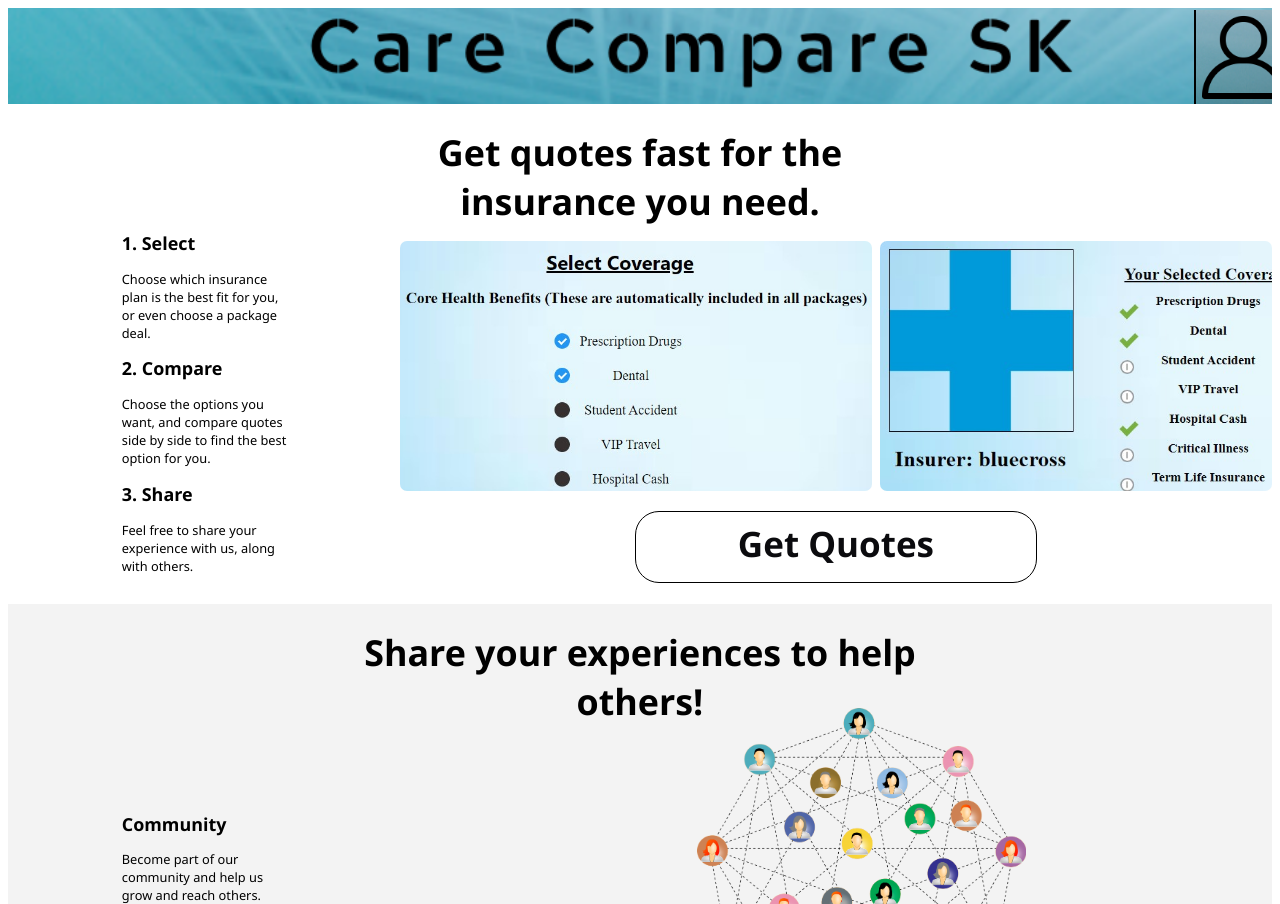
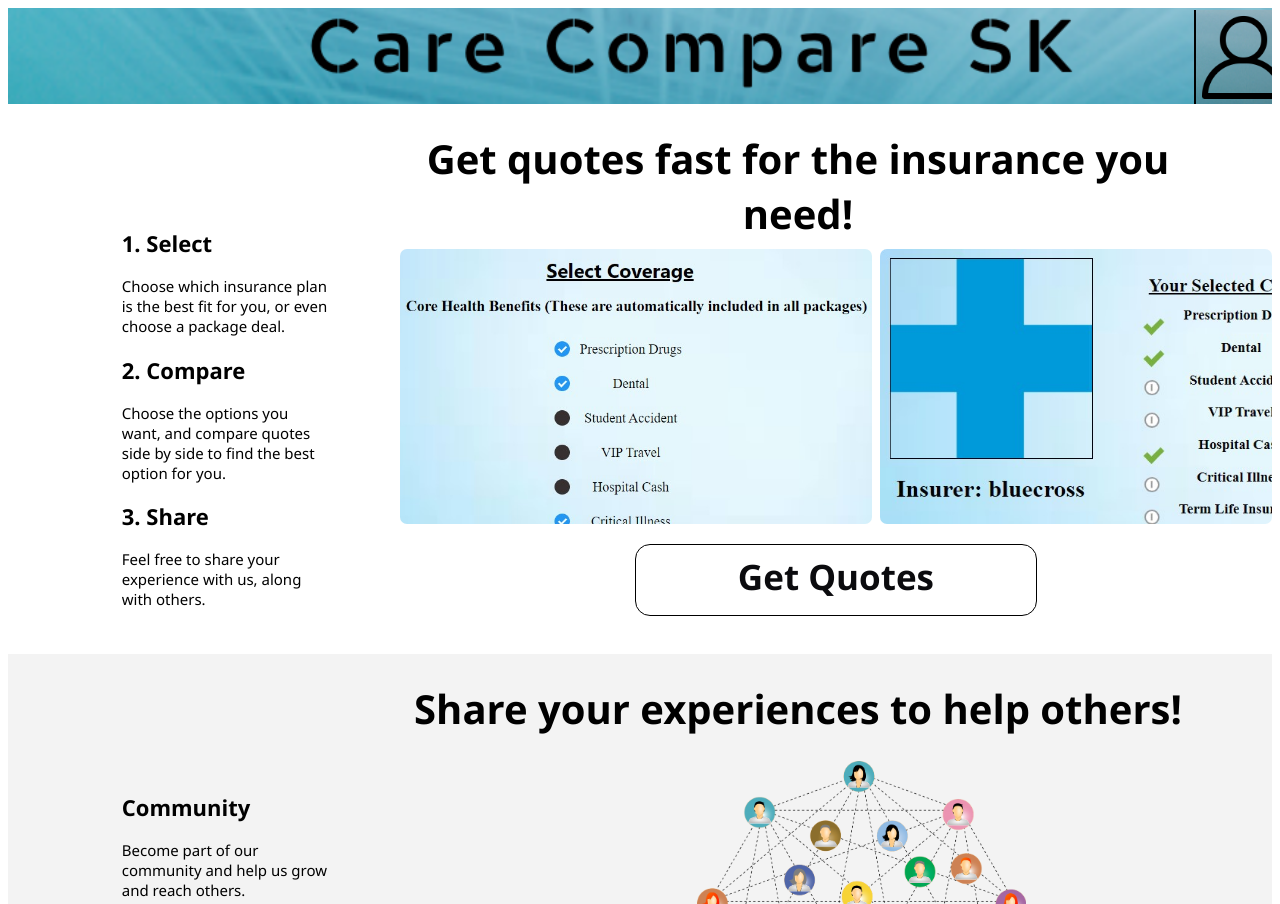
Before and after one commit to keganlavoy/ENSE400, a Vue app in the folder VueJS app/capstone/: page /#/Dashboard/1 in a window 1280 px wide. Built offline with nearby package versions, Linux system fonts and the light colour scheme.

Commit message:
Fixed all CSS on dashboard other than images

```diff
--- a/VueJS app/capstone/src/components/CommunityButton.vue
+++ b/VueJS app/capstone/src/components/CommunityButton.vue
@@ -53,7 +53,7 @@ h1 {
     border-width: 1px;
     border-color: black;
     background-color: white;
-    border-radius: 3vh;
+    border-radius: 15px;
 }
 
 .CommunityButton:hover {
--- a/VueJS app/capstone/src/components/getQuotesButton.vue
+++ b/VueJS app/capstone/src/components/getQuotesButton.vue
@@ -43,12 +43,12 @@ font-size: 35px;
 width: 400px;
 height: 70px;
 margin: auto;
-margin-top: 270px;
+margin-top: 295px;
 border-style: solid;
 border-width: 1px;
 border-color: black;
 background-color: white;
-border-radius: 3vh;
+border-radius: 15px;
 }
 
 .QuoteButton:hover {
--- a/VueJS app/capstone/src/views/Dashboard.vue
+++ b/VueJS app/capstone/src/views/Dashboard.vue
@@ -3,8 +3,8 @@
 <div class="mainDivDashboard">
   <div class="quotes">
 
-        <div class="title">
-         <h1 class="Home-H1">Get quotes fast for the insurance you need.</h1>
+        <div class="title-quotes">
+         <h1 class="Home-H1">Get quotes fast for the insurance you need!</h1>
         </div>
 
         <div class="left-quotes">
@@ -30,7 +30,7 @@
 
   <div class="Community">
 
-    <div class="title">
+    <div class="title-community">
       <h1 class="Home-H1">Share your experiences to help others!</h1>
     </div>
 
@@ -54,7 +54,7 @@
 
    <div class="AboutUs">
 
-    <div class="title">
+    <div class="title-about">
       <h1 class="Home-H1">About Us</h1>
     </div>
 
@@ -148,7 +148,7 @@ export default {
 .quotes {
 background-size: cover;
 background-color: white;
-height: 500px;
+height: 550px;
 width: 100%;
 overflow: hidden;
 position: relative;
@@ -166,36 +166,48 @@ overflow: hidden;
 .AboutUs {
 background-size: cover;
 background-color: white;
-height: 550px;
+height: 750px;
 width: 100%;
 overflow: hidden;
 }
 
-.title {
+.title-about {
   height: 10%;
-  width: 44%;
-  margin-left: 28%;
+  width: 85%;
+  margin-left: 7%;
+}
+
+.title-community {
+  height: 10%;
+  width: 85%;
+  margin-left: 20%;
+}
+
+.title-quotes {
+  height: 10%;
+  width: 65%;
+  margin-left: 30%;
 }
 
 .Home-H1 {
   text-align: center;
-  font-size: 2.8vw;
+  font-size: 40px;
   font-family:'Segoe UI', Tahoma, Geneva, Verdana, sans-serif;
 }
 
 .paragraph-dashboard {
-  font-size: 1vw;
+  font-size: 15px;
   font-family:'Segoe UI', Tahoma, Geneva, Verdana, sans-serif;
   text-align: left;
 }
 
 .sub-title {
- font-size: 1.4vw;
+ font-size: 22px;
  font-family:'Segoe UI', Tahoma, Geneva, Verdana, sans-serif;
 }
 
 ul.aboutUsText {
-  font-size: 1vw;
+  font-size: 18px;
   font-family:'Segoe UI', Tahoma, Geneva, Verdana, sans-serif;
   text-align: left;
 }
@@ -204,11 +216,11 @@ ul.aboutUsText {
 float: left;
 width: 30%;
 height: 100%;
-margin-top: 3%;
+margin-top: 3vh;
 }
 
 .left-text {
-  width: 44%;
+  width: 55%;
   text-align: left;
   margin-left: 30%;
 }
@@ -225,7 +237,7 @@ overflow: hidden;
 float: left;
 width: 30%;
 height: 100%;
-margin-top: 9%;
+margin-top: 3%;
 }
 
 .right-community {
@@ -237,23 +249,24 @@ overflow: hidden;
 }
 
 .CenterAboutUs {
-  width: 60%;
+  width: 80%;
   height: auto;
-  margin-top: 1%;
-  margin-left: 20%;
-  border-radius: 7px;
+  margin-top: 2%;
+  margin-left: 10%;
+  border-radius: 8px;
   border: 1px solid black;
 }
 
 .odd-paragraph {
-  margin-top: -1.9%;
-  border-radius: 1vh 1vh 0vh 0vh;
+  margin-top: -18px;
+  margin-bottom: -12px;
+  border-radius: 8px 8px 0px 0px;
   background-color:rgb(246, 246, 246);
   height: auto;
 }
 
 .even-paragraph {
-  margin-top: -1.9%;
+  margin-top: -18px;
   background-color: white;
   height: auto;
 }
@@ -303,7 +316,7 @@ overflow: hidden;
 
 .dashboardFooter{
   background-color: white;
-  height: 20%;
+  height: 10%;
 }
 
 </style>
```
Also changed, not shown: 1 other file (tests, documents, lock files or other folders).
